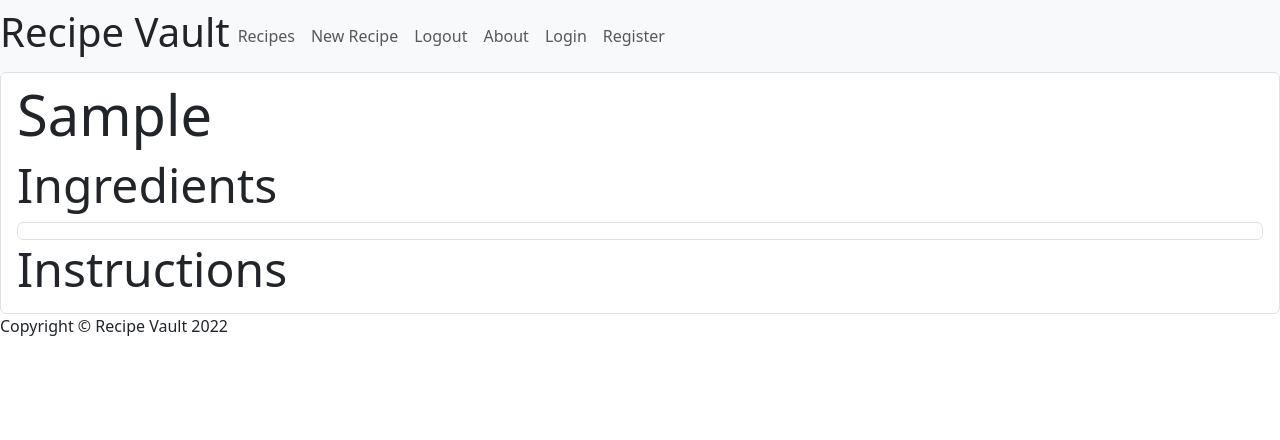
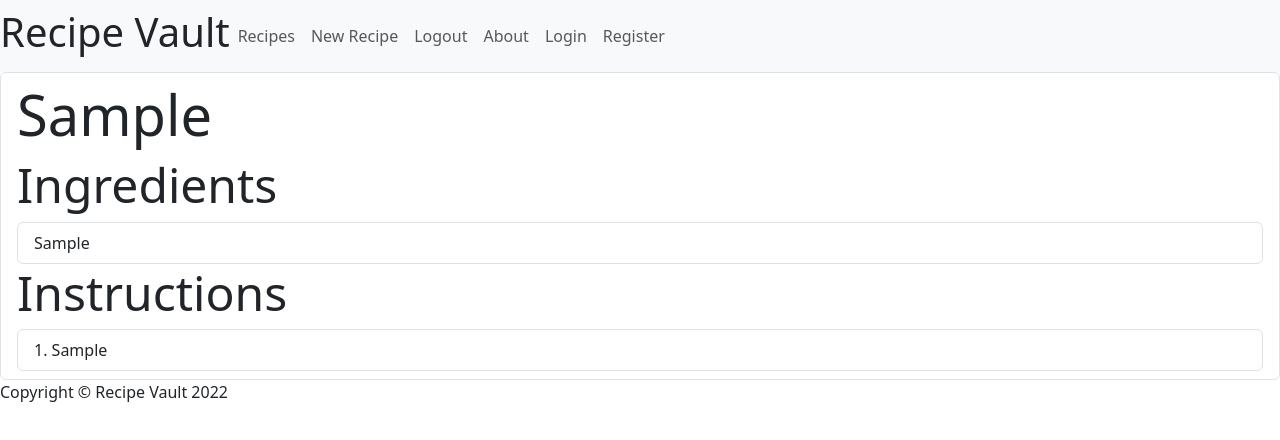
Before and after one commit to wtbtucker/react-recipes, a React (Create React App) app: page / in a window 1280 px wide. Both pictures are taken after typing "Sample", "Sample", "Sample" into the empty fields and a click on the button "Submit". Shown: the top 440 px of the page. Built offline with nearby package versions, Linux system fonts and the light colour scheme.

Commit message:
Change recipe component to accept arrays of ingredients and instructions.

```diff
--- a/src/CreatePage.js
+++ b/src/CreatePage.js
@@ -7,20 +7,17 @@ const CreatePage = () => {
 
     const [recipes, setRecipes] = useState([])
 
-    const handleSubmit = (event) => {
-        event.preventDefault();
-        const formData = new FormData(event.target);
-        const recipe = Object.fromEntries(formData.entries());
-        console.log(recipe)
-        recipe.id = uniqid();
-        setRecipes(prevState => ({ recipes: [...prevState, recipe]}));
-        console.log(recipes)
-    };
-
+    const addNewRecipe = function(newRecipe) {
+        console.log(newRecipe)
+        newRecipe.id = uniqid();
+        setRecipes(prevRecipes => ({
+            recipes: [...prevRecipes, newRecipe]
+        }))
+    }
 
     let content;
     if (recipes.length === 0) {
-        content = <RecipeForm handleSubmit={handleSubmit}/>
+        content = <RecipeForm addNewRecipe={addNewRecipe}/>
     } else {
         console.log(recipes)
         content = recipes.recipes?.map(recipe => <li key={recipe.id} className="list-group-item"><Recipe recipe={recipe}/></li>)
--- a/src/Recipe.js
+++ b/src/Recipe.js
@@ -1,15 +1,21 @@
 const Recipe = ({ recipe }) => {
+    const ingredients_list = recipe.ingredients?.map((ingredient, index) => {
+        return <li className="list-group-item" id={index}>{ingredient.ingredient_name}</li>
+    });
+    const instruction_steps = recipe.instructions?.map((instruction, index) => {
+        return <li className="list-group-item" id={index}>{instruction.instruction_step}</li>
+    });
     return (
         <div className="recipe details">
             <h1 className="display-4">{recipe.title}</h1>
             <h1 className="display-5">Ingredients</h1>
             <ul className="list-group">
-                <li className="list-group-item">{recipe.ingredients}</li>
+                {ingredients_list}
             </ul>
             <h1 className="display-5">Instructions</h1>
-            <ol className="list-group list-group-numbered">{recipe.instructions}</ol>
+            <ol className="list-group list-group-numbered">{instruction_steps}</ol>
         </div>
-    )
+    );
 }
 
 export default Recipe;
--- a/src/RecipeForm.js
+++ b/src/RecipeForm.js
@@ -10,14 +10,18 @@ const recipeFactory = () => {
     };
 }
 
-
-const RecipeForm = ({ handleSubmit }) => {
+const RecipeForm = ({ addNewRecipe }) => {
 
     const recipeTemplate = recipeFactory();
 
     const [responseBody, setResponseBody] = useState(recipeTemplate);
 
-    // Somewhere in handleChange the objects are getting mixed up
+    const handleSubmit = (event) => {
+        event.preventDefault();
+        let newRecipe = responseBody;
+        console.log(newRecipe)
+        addNewRecipe(newRecipe);
+    };
 
     const handleChange = (event) => {
 
@@ -38,11 +42,6 @@ const RecipeForm = ({ handleSubmit }) => {
             changeResponseBody(category)
         }
     };
-
-
-
-    // When one of the fields goes from empty strings to strings
-    // The other fields of empty strings disappear entirely
 
     let ingredient_list = responseBody.ingredients?.map((ingredient, index) => {
         return (
@@ -98,7 +97,7 @@ const RecipeForm = ({ handleSubmit }) => {
         <form onSubmit={handleSubmit}>
             <div className="mb-3">
                 <label htmlFor="inputTitle" className="form-label">Title</label>
-                <input type="text" className="form-control" id="inputTitle" name="title"></input>
+                <input type="text" className="form-control" id="inputTitle" name="title" onChange={e=>handleChange(e)}></input>
             </div>
             <div className="mb-3">
                 {ingredient_list}
```
